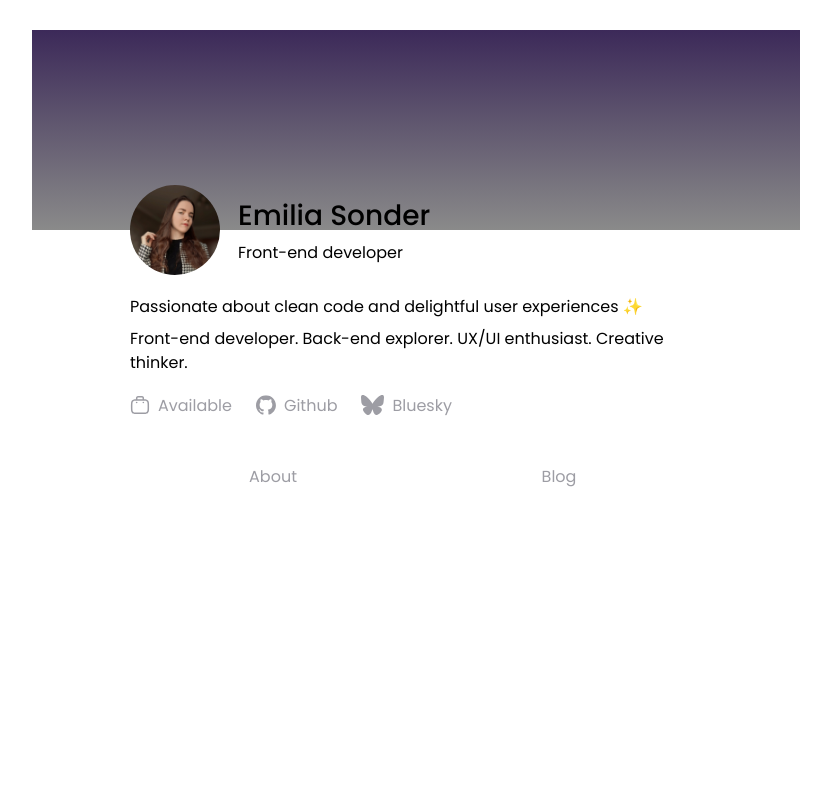
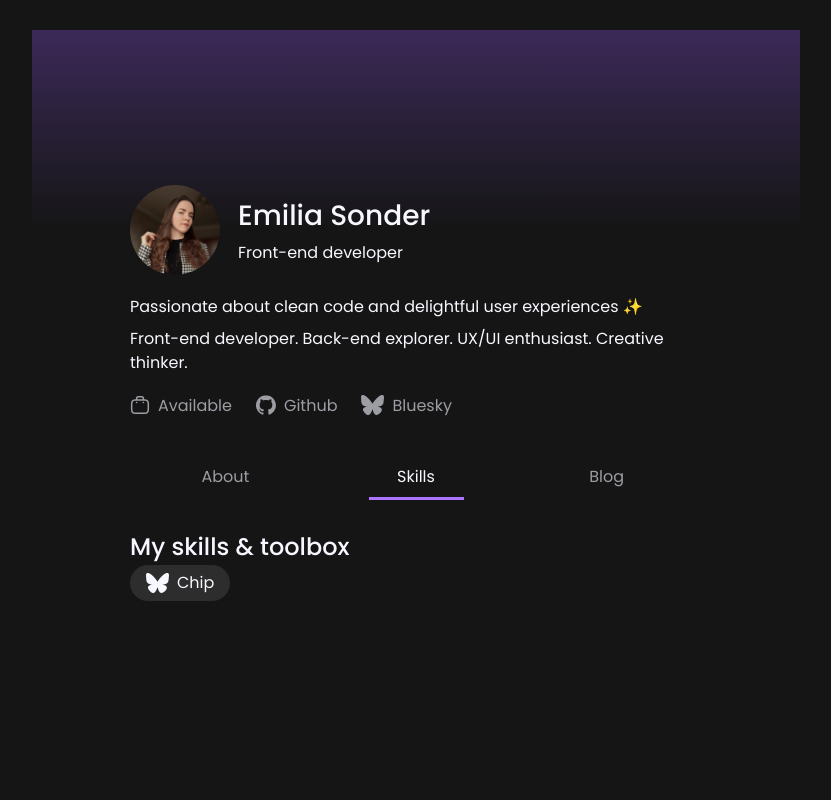
Before and after one commit to isemilia/portfolio-v4.1, a Next.js app: page /skills in a window 1280 px wide. Before the commit this address had no page. Shown: the top 800 px of the page, without its empty margins (224-1055 px from the left). Built offline with nearby package versions, Linux system fonts and the light colour scheme.

Commit message:
Create icon chip component

```diff
--- /dev/null
+++ b/src/app/skills/page.tsx
@@ -0,0 +1,17 @@
+import Container from '@/ui/elements/container';
+import Title from '@/ui/elements/title';
+import IconChip from '@/ui/elements/icon-chip';
+import BlueskyIcon from '@/ui/elements/icons/bluesky-icon';
+
+const Page = () => {
+  return (
+    <Container>
+      <Title variant={'h2'} component={'h2'}>
+        My skills & toolbox
+      </Title>
+      <IconChip icon={<BlueskyIcon />}>Chip</IconChip>
+    </Container>
+  );
+};
+
+export default Page;
--- /dev/null
+++ b/src/shared/utils/hex-to-rgb/hex-to-rgb.ts
@@ -0,0 +1,12 @@
+const hexToRgb = (hex: string) => {
+  const normalized = hex.replace(/^#/, '');
+  const bigint = parseInt(normalized, 16);
+
+  const r = (bigint >> 16) & 255;
+  const g = (bigint >> 8) & 255;
+  const b = bigint & 255;
+
+  return `${r}, ${g}, ${b}`;
+};
+
+export default hexToRgb;
--- /dev/null
+++ b/src/shared/utils/hex-to-rgb/index.ts
@@ -0,0 +1 @@
+export { default } from './hex-to-rgb';
--- a/src/ui/components/navigation/navigation.tsx
+++ b/src/ui/components/navigation/navigation.tsx
@@ -16,7 +16,7 @@ const Navigation: TComponent = ({ className }) => {
 
   const links = [
     { href: '/', label: 'About', name: 'about' },
-    // { href: '/skills', label: 'Skills' },
+    { href: '/skills', label: 'Skills', name: 'skills' },
     // { href: '/projects', label: 'Projects' },
     // { href: '/contact', label: 'Contact' },
     { href: '/blog', label: 'Blog', name: 'blog' },
--- /dev/null
+++ b/src/ui/elements/icon-chip/icon-chip.tsx
@@ -0,0 +1,25 @@
+import { TComponent } from '@/shared/types/components';
+import classes from './model/icon-chip.module.scss';
+import Text from '@/ui/elements/text';
+import hexToRgb from '@/shared/utils/hex-to-rgb';
+import { CSSProperties, ReactNode } from 'react';
+import clsx from 'clsx';
+
+const IconChip: TComponent<true, { color?: string; icon: ReactNode }> = ({
+  children,
+  color = '#FFFFFF',
+  icon,
+  className,
+}) => {
+  return (
+    <div
+      className={clsx(classes.chip, className)}
+      style={{ '--icon-chip-color': hexToRgb(color) } as CSSProperties}
+    >
+      <div className={classes.svg}>{icon}</div>
+      <Text className={classes.label}>{children}</Text>
+    </div>
+  );
+};
+
+export default IconChip;
--- /dev/null
+++ b/src/ui/elements/icon-chip/index.ts
@@ -0,0 +1 @@
+export { default } from './icon-chip';
--- /dev/null
+++ b/src/ui/elements/icon-chip/model/icon-chip.module.scss
@@ -0,0 +1,18 @@
+.chip {
+  --icon-chip-color: 255, 255, 255;
+  padding: 8px 16px;
+  display: inline-flex;
+  align-items: center;
+  gap: 8px;
+  border-radius: 28px;
+  background: rgba(var(--icon-chip-color), 0.1);
+
+  .label {
+    line-height: 1;
+  }
+
+  .svg {
+    // width: 20px;
+    height: 20px;
+  }
+}
```
